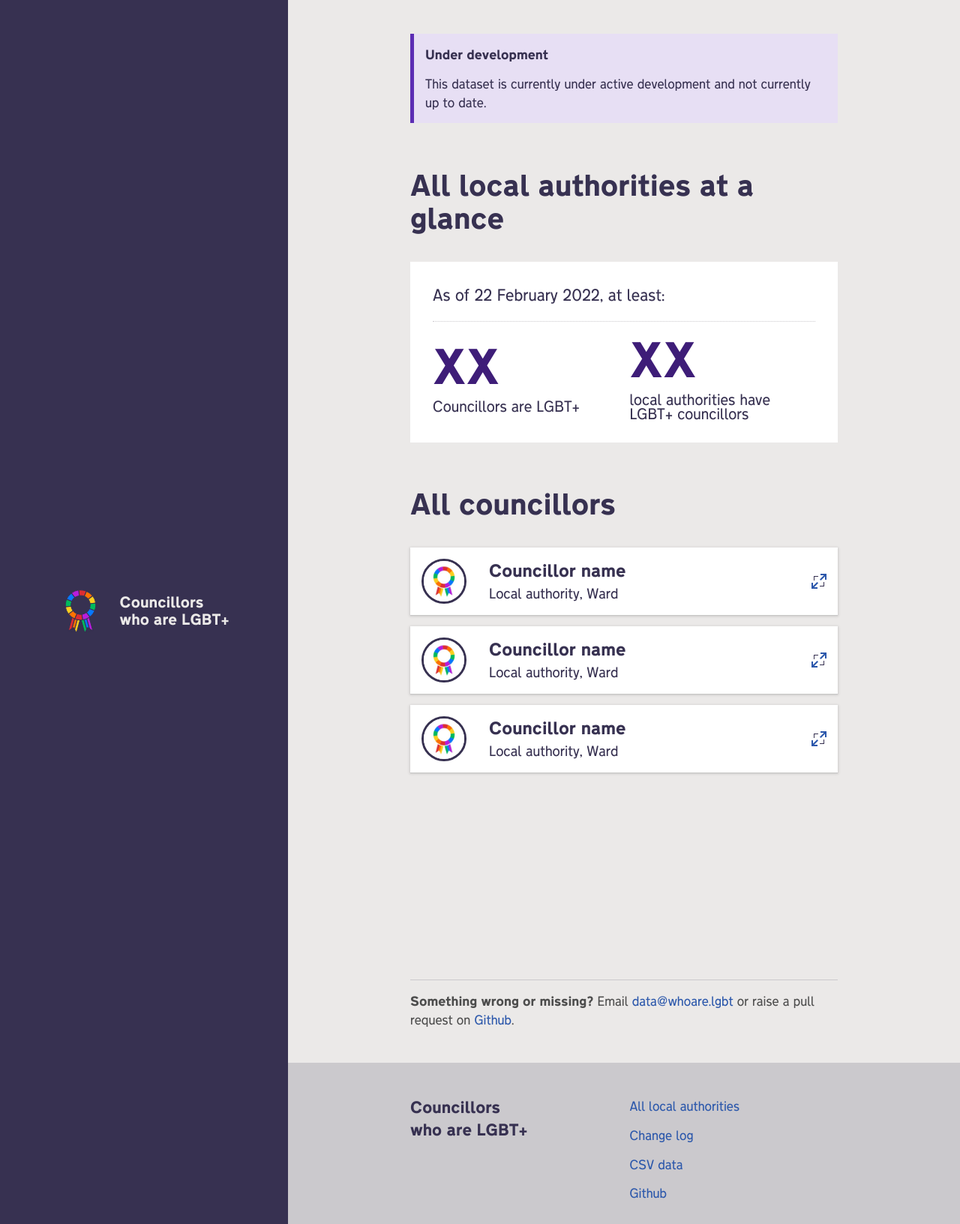
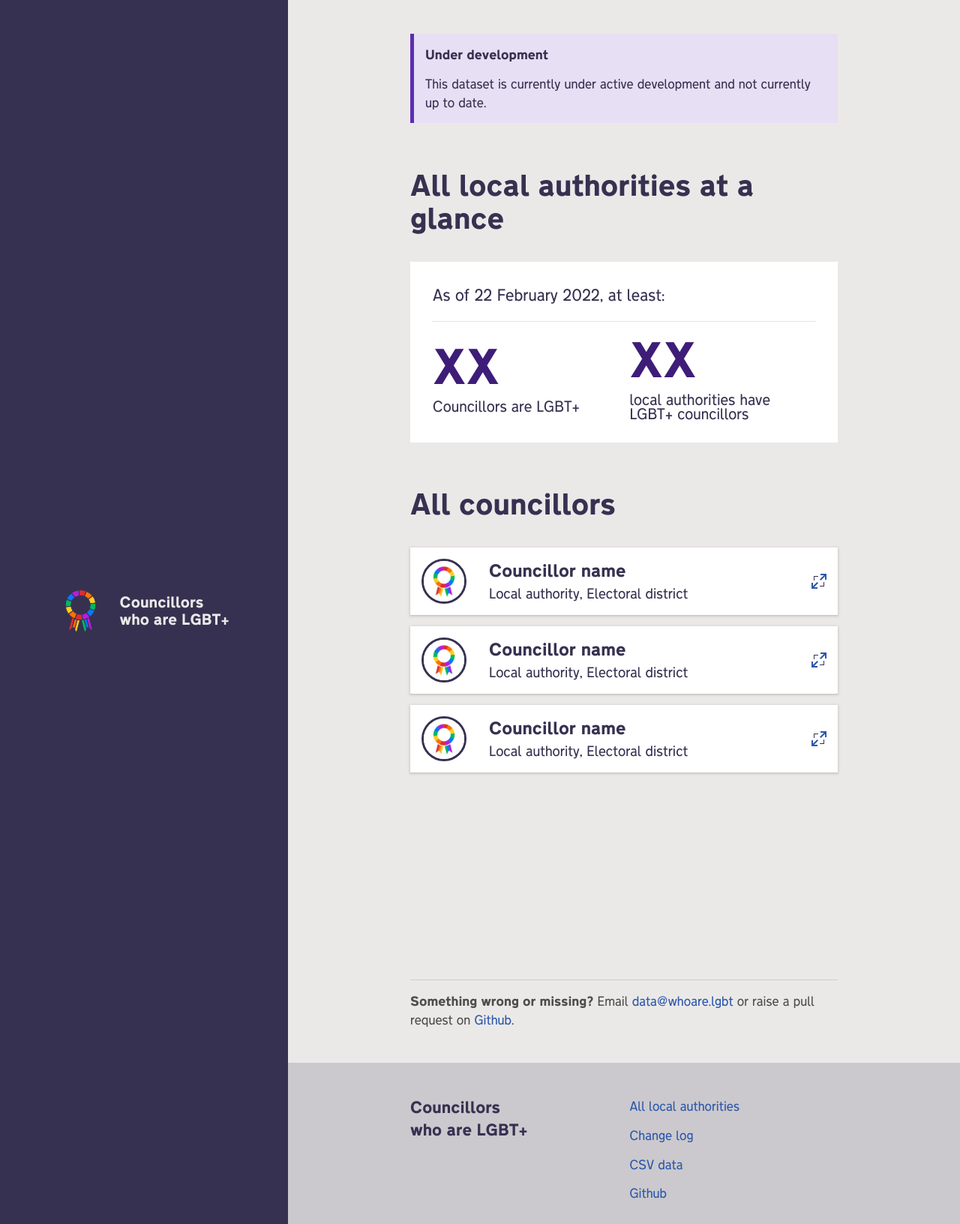
Before and after one commit to johnpeart/lgbt-councillors, a Jekyll site: the page built from index.md, in a window 1280 px wide. Shown: the whole page at 75% size. Built offline with Jekyll 4.4.1, drawn with Linux system fonts in a browser that asks for light colours.

Commit message:
Change "ward" to "electoral district"

```diff
--- a/_data/councillors.csv
+++ b/_data/councillors.csv
@@ -1,2 +1,2 @@
-name,local-authority,ward,party,start-date,end-date,identity,source-description,source-date,source-url,id,official-website,notes,image-source,image-source-url,image-license,image-license-url
+name,local-authority,electoral-district,party,start-date,end-date,identity,source-description,source-date,source-url,id,official-website,notes,image-source,image-source-url,image-license,image-license-url
 ,,,,2001-06-09,2010-04-12,,,2020-01-03,,1401,,,Wikipedia,,,
--- a/_includes/components/data.html
+++ b/_includes/components/data.html
@@ -49,7 +49,7 @@
                 <div class="member-summary">
                     <img class="member-portrait {{ memberParty }}" src="/assets/images/councillors/generic.jpg">
                     <p class="member-name">Councillor name</p>
-                    <p class="member-ward">Councillor ward</p>
+                    <p class="member-electoral-district">Councillor Electoral district</p>
                     <span class="more-icon"></span>
                 </div>
             </summary>
@@ -123,7 +123,7 @@
                 <div class="member-summary">
                     <img class="member-portrait {{ memberParty }}" src="/assets/images/councillors/generic.jpg">
                     <p class="member-name">Councillor name</p>
-                    <p class="member-ward">Councillor ward</p>
+                    <p class="member-electoral-district">Councillor Electoral district</p>
                     <span class="more-icon"></span>
                 </div>
             </summary>
--- a/_layouts/home.html
+++ b/_layouts/home.html
@@ -39,7 +39,7 @@ layout: default
         <div class="member-summary">
             <img class="member-portrait {{ memberParty }}" src="/assets/images/councillors/generic.jpg">
             <p class="member-name">Councillor name</p>
-            <p class="member-ward">Local authority, Ward</p>
+            <p class="member-electoral-district">Local authority, Electoral district</p>
             <span class="expand-icon"></span>
         </div>
     </summary>
@@ -92,7 +92,7 @@ layout: default
         <div class="member-summary">
             <img class="member-portrait {{ memberParty }}" src="/assets/images/councillors/generic.jpg">
             <p class="member-name">Councillor name</p>
-            <p class="member-ward">Local authority, Ward</p>
+            <p class="member-electoral-district">Local authority, Electoral district</p>
             <span class="expand-icon"></span>
         </div>
     </summary>
@@ -145,7 +145,7 @@ layout: default
         <div class="member-summary">
             <img class="member-portrait {{ memberParty }}" src="/assets/images/councillors/generic.jpg">
             <p class="member-name">Councillor name</p>
-            <p class="member-ward">Local authority, Ward</p>
+            <p class="member-electoral-district">Local authority, Electoral district</p>
             <span class="expand-icon"></span>
         </div>
     </summary>
--- a/_sass/global/_main.scss
+++ b/_sass/global/_main.scss
@@ -635,7 +635,7 @@ p.member-name {
 
 }
 
-p.member-ward {
+p.member-electoral-district {
 
   grid-area: member-ward;
 
```
